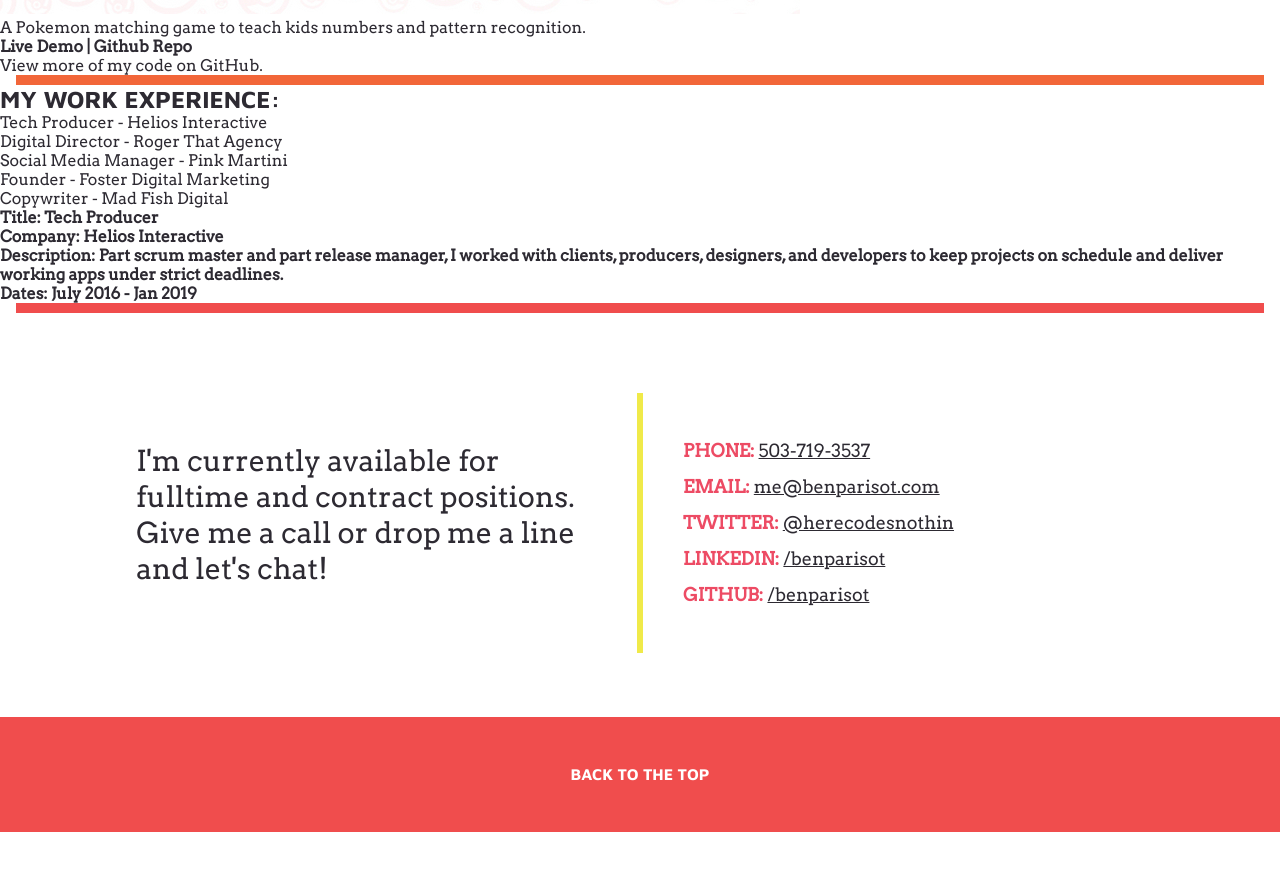
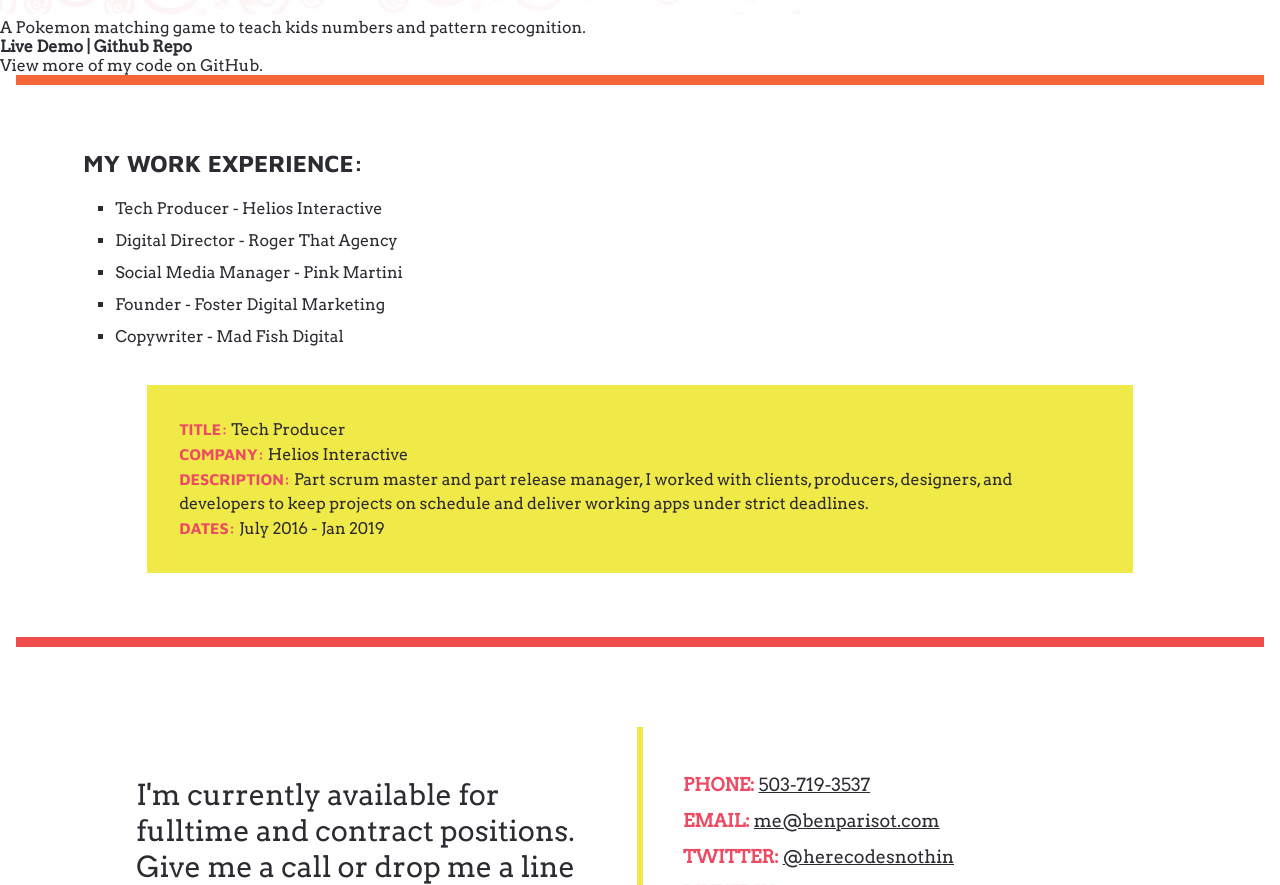
Before and after one commit to BenParisot/portfolio-site, a React (Create React App) app: page / in a window 1280 px wide. Shown: the part 3815-4700 px from the top of the page. Before the commit the page ends 4647 px from the top, so only its background shows below. Built offline with nearby package versions, Linux system fonts and the light colour scheme.

Commit message:
WIP getting li to change color on select

```diff
--- a/src/App.css
+++ b/src/App.css
@@ -546,7 +546,47 @@
   /** projects **/
 
   /** work experience **/
+  .work {
+    margin: 4rem;
+    padding: 0 1.2rem;
+  }
 
+  .experience {
+    margin: 1rem 0 1rem 2rem;
+    line-height: 2;
+    list-style: square;
+  }
+
+  .experience li:hover {
+    color: #ed4b64;
+    cursor: pointer;
+  }
+
+  .experience li::selection {
+    color: #ed4b64;
+  }
+
+  .job-blurb {
+    background-color: #f0ea49;
+    padding: 2rem;
+    margin: 2rem 4rem;
+  }
+
+  .job {
+    line-height: 1.5;
+  }
+
+  .job h4 {
+    font-weight: normal;
+  }
+
+  .job-label {
+    font-weight: bold;
+    color: #ed4b64;
+    text-transform: uppercase;
+    line-height: 1.5;
+    font-family: 'Maven Pro', sans-serif;
+  }
   /** contact **/
 
   .contact {
--- a/src/components/Work.js
+++ b/src/components/Work.js
@@ -6,30 +6,52 @@
         title: 'Tech Producer',
         company: 'Helios Interactive',
         description: 'Part scrum master and part release manager, I worked with clients, producers, designers, and developers to keep projects on schedule and deliver working apps under strict deadlines.',
-        dates: 'July 2016 - Jan 2019'
+        dates: 'July 2016 - Jan 2019',
+        selected: null
     }
 
     handleClick = (e) => {
+        if(this.state.selected === e.currentTarget.dataset.position) {
+            this.setState({ selected: null })
+        } else {
+            this.setState({ selected: e.currentTarget.dataset.position })
+        }
         this.setState({
             title: e.currentTarget.dataset.title,
             company: e.currentTarget.dataset.company,
             description: e.currentTarget.dataset.description,
-            dates: e.currentTarget.dataset.dates
+            dates: e.currentTarget.dataset.dates,
+            color: !this.state.color
         })
         console.log(this.state);
     }
 
+    changeColor = (position) => {
+        if(this.state.selected === position) {
+            return "#ed4b64";
+        }
+        return "#2d2a32";
+    }
+
     render() {
-        console.log('render', this.state);
         return (
             <section id="experience" className="work">
                 <h2>My Work Experience:</h2>
                 <ul className="experience">
-                    <li data-title="Tech Producer" data-company="Helios Interactive" data-description="Part scrum master and part release manager, I worked with clients, producers, designers, and developers to keep projects on schedule and deliver working apps under strict deadlines." data-dates="July 2016 - Jan 2019" onClick={this.handleClick}>Tech Producer - Helios Interactive</li>
-                    <li data-title="Digital Director" data-company="Roger That Agency" data-description="As Digital Director at Roger That, I was responsible for sourcing and managing developers for clients’ web projects. I also wrote web copy, tracked site traffic and SEO metrics, and planned and launched PPC campaigns." data-dates="Nov 2014 - June 2016" onClick={this.handleClick}>Digital Director - Roger That Agency</li>
-                    <li data-title="Social Media Manager" data-company="Pink Martini/Heinz Records" data-description="As Social Media Manager at Pink Martini, I was responsible for managing the social media accounts for Pink Martini and Heinz Records, including planning and executing digital giveaways, writing and distributing blog content, and making HTML/CSS updates to their websites." data-dates="May 2013 - Sept 2014" onClick={this.handleClick}>Social Media Manager - Pink Martini</li>
-                    <li data-title="Founder/Lead SEO" data-company="Foster Digital Marketing" data-description="As a freelance digital marketer and web producer I was responsible for taking clients through the lifecycle of a web development project, from key messaging to UX and design through development, QA, and deployment. I also performed SEO site audits on existing websites to help companies’ sites perform better in search results, implemented and managed social media and PPC campaigns, and wrote blog posts, articles, and website copy." data-dates="Sept 2010 - Oct 2014" onClick={this.handleClick}>Founder - Foster Digital Marketing</li>
-                    <li data-title="Copywriter" data-company="Mad Fish Digital" data-description="As a copywriter at Mad Fish, I was responsible for writing and styling posts for a variety of B2C and B2B blogs." data-dates="May 2008 - May 2011"  onClick={this.handleClick} >Copywriter - Mad Fish Digital</li>
+                    <li style={{color: this.changeColor(0)}}
+                    position="0"
+                    data-title="Tech Producer" data-company="Helios Interactive" data-description="Part scrum master and part release manager, I worked with clients, producers, designers, and developers to keep projects on schedule and deliver working apps under strict deadlines." data-dates="July 2016 - Jan 2019" onClick={this.handleClick}>Tech Producer - Helios Interactive</li>
+                    <li style={{color: this.changeColor(1)}}
+                    position="1"
+                    data-title="Digital Director" data-company="Roger That Agency" data-description="As Digital Director at Roger That, I was responsible for sourcing and managing developers for clients’ web projects. I also wrote web copy, tracked site traffic and SEO metrics, and planned and launched PPC campaigns." data-dates="Nov 2014 - June 2016" onClick={this.handleClick}>Digital Director - Roger That Agency</li>
+                    <li style={{color: this.changeColor(2)}}
+                    position="2"
+                    data-title="Social Media Manager" data-company="Pink Martini/Heinz Records" data-description="As Social Media Manager at Pink Martini, I was responsible for managing the social media accounts for Pink Martini and Heinz Records, including planning and executing digital giveaways, writing and distributing blog content, and making HTML/CSS updates to their websites." data-dates="May 2013 - Sept 2014" onClick={this.handleClick}>Social Media Manager - Pink Martini</li>
+                    <li style={{color: this.changeColor(3)}}
+                    position="3"  data-title="Founder/Lead SEO" data-company="Foster Digital Marketing" data-description="As a freelance digital marketer and web producer I was responsible for taking clients through the lifecycle of a web development project, from key messaging to UX and design through development, QA, and deployment. I also performed SEO site audits on existing websites to help companies’ sites perform better in search results, implemented and managed social media and PPC campaigns, and wrote blog posts, articles, and website copy." data-dates="Sept 2010 - Oct 2014" onClick={this.handleClick}>Founder - Foster Digital Marketing</li>
+                    <li style={{color: this.changeColor(4)}}
+                    position="4"
+                    data-title="Copywriter" data-company="Mad Fish Digital" data-description="As a copywriter at Mad Fish, I was responsible for writing and styling posts for a variety of B2C and B2B blogs." data-dates="May 2008 - May 2011"  onClick={this.handleClick} >Copywriter - Mad Fish Digital</li>
                 </ul>
                 <section className="job-blurb">
                     <Job
```
